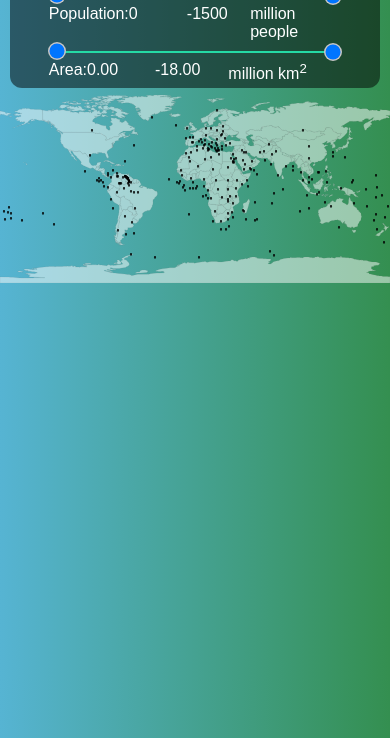
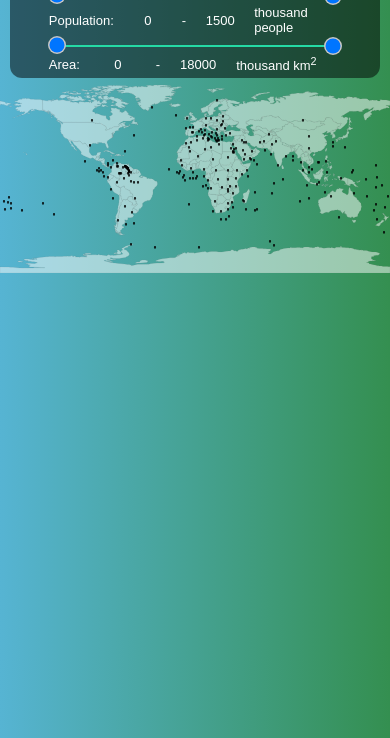
Before and after one commit to spcsabi/hello-world, a website with bundled scripts: page frontend/index.html in a window 390 px wide. Shown: the part 106-844 px from the top of the page. Built offline with nearby package versions, Linux system fonts and the light colour scheme.

Commit message:
fixing fontsize problem in filtering function

```diff
--- a/frontend/index.html
+++ b/frontend/index.html
@@ -48,7 +48,7 @@
             />
           </div>
           <div class="form_control">
-            <span>Population: </span>
+            <p>Population: </p>
             <div class="form_control_container">
               <div class="form_control_container__time"></div>
               <input
@@ -76,7 +76,7 @@
               />
 
             </div>
-            <span> million people</span>
+            <p> thousand people</p>
           </div>
         </div>
         <div class="range_container">
@@ -84,16 +84,16 @@
             <input
               id="area-from-slider"
               type="range"
-              value="0.00"
-              min="0.00"
-              max="18.00"
+              value="0"
+              min="0"
+              max="18000"
             />
             <input
               id="area-to-slider"
               type="range"
-              value="18.00"
-              min="0.00"
-              max="18.00"
+              value="18000"
+              min="0"
+              max="18000"
             />
           </div>
           <div class="form_control">
@@ -104,9 +104,9 @@
                 class="form_control_container__time__input"
                 type="number"
                 id="area-less-than"
-                value="0.00"
-                min="0.00"
-                max="18.00"
+                value="0"
+                min="0"
+                max="18000"
                 disabled
               />
             </div>
@@ -117,13 +117,13 @@
                 class="form_control_container__time__input"
                 type="number"
                 id="area-more-than"
-                value="18.00"
-                min="0.00"
-                max="18.00"
+                value="18000"
+                min="0"
+                max="18000"
                 disabled
               />
             </div>
-            <span> million km<sup>2</sup></span>
+            <span> thousand km<sup>2</sup></span>
 
           </div>
         </div>
--- a/frontend/style.css
+++ b/frontend/style.css
@@ -138,8 +138,8 @@ header {
       "c c ";
     padding: 20px 50px 0px 50px;
   }
-  .search-bar{
-    align-items:self-end;
+  .search-bar {
+    align-items: self-end;
   }
 }
 
@@ -150,11 +150,21 @@ header {
   header h1 {
     font-size: 1.5rem;
   }
+  .form_control span {
+    font-size: small;
+  }
+  .form_control p {
+    font-size: small;
+  }
+  input[type="number"] {
+    font-size: small !important;
+  }
 }
 @media (min-width: 600px) {
   header h1 {
     font-size: 2rem;
   }
+
 }
 
 header h1 {
@@ -205,7 +215,6 @@ header h1 {
   border-radius: 5px;
   margin-top: 45px;
   margin-right: 20px;
-
 }
 
 .dropdown-content a {
@@ -251,6 +260,20 @@ footer {
   display: flex;
 }
 
+.form_control span {
+  align-self: center;
+}
+
+.form_control p {
+  align-self: center;
+}
+
+.form_control div {
+  padding: 0 10px;
+  align-self: center;
+
+}
+
 input::-webkit-outer-spin-button,
 input::-webkit-inner-spin-button {
   -webkit-appearance: none;
@@ -285,6 +308,8 @@ input[type="number"] {
   color: white;
   border: none;
   background: none;
+  text-align: center;
+
 }
 
 input[type="number"]::-webkit-inner-spin-button,
```
